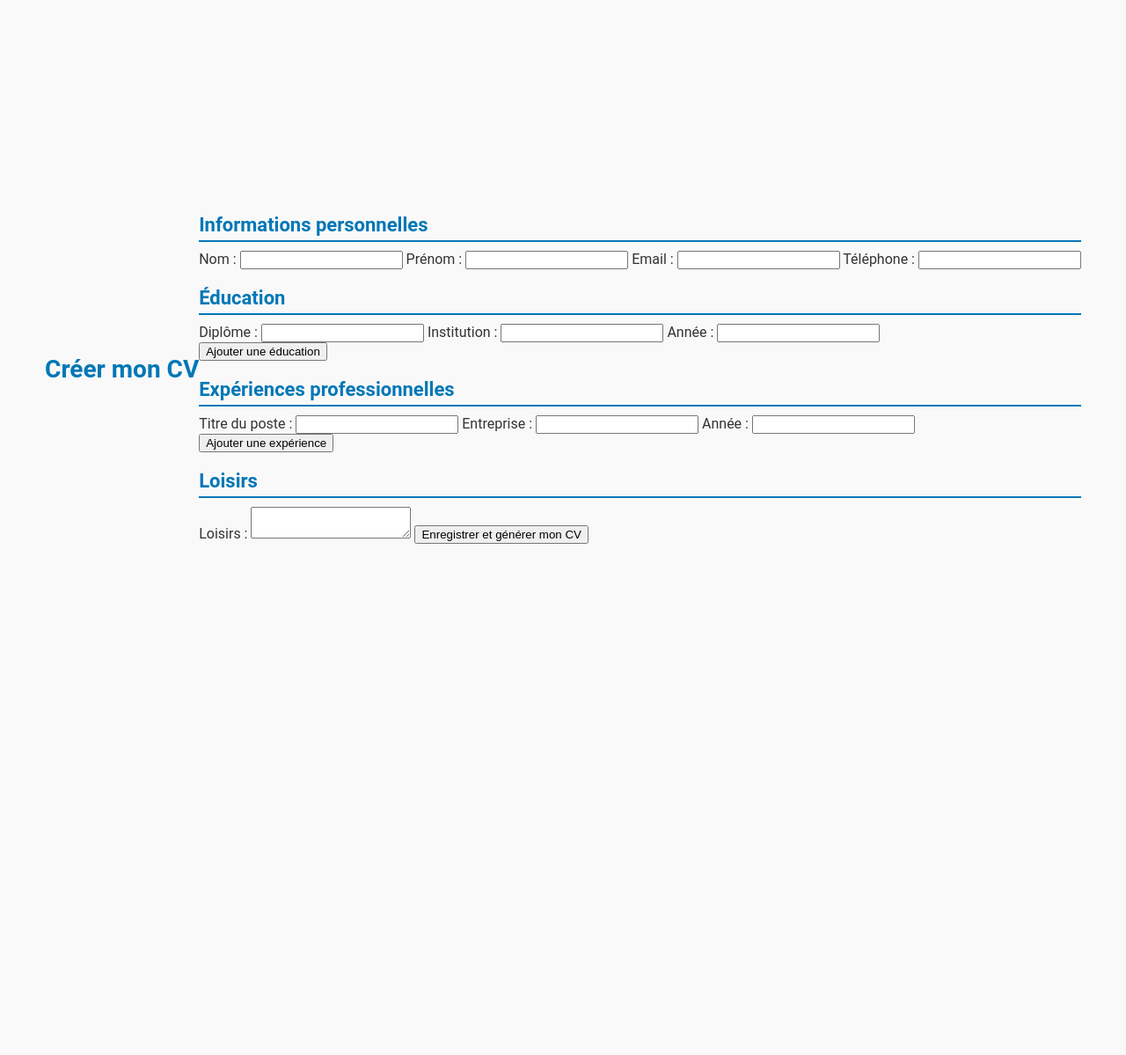
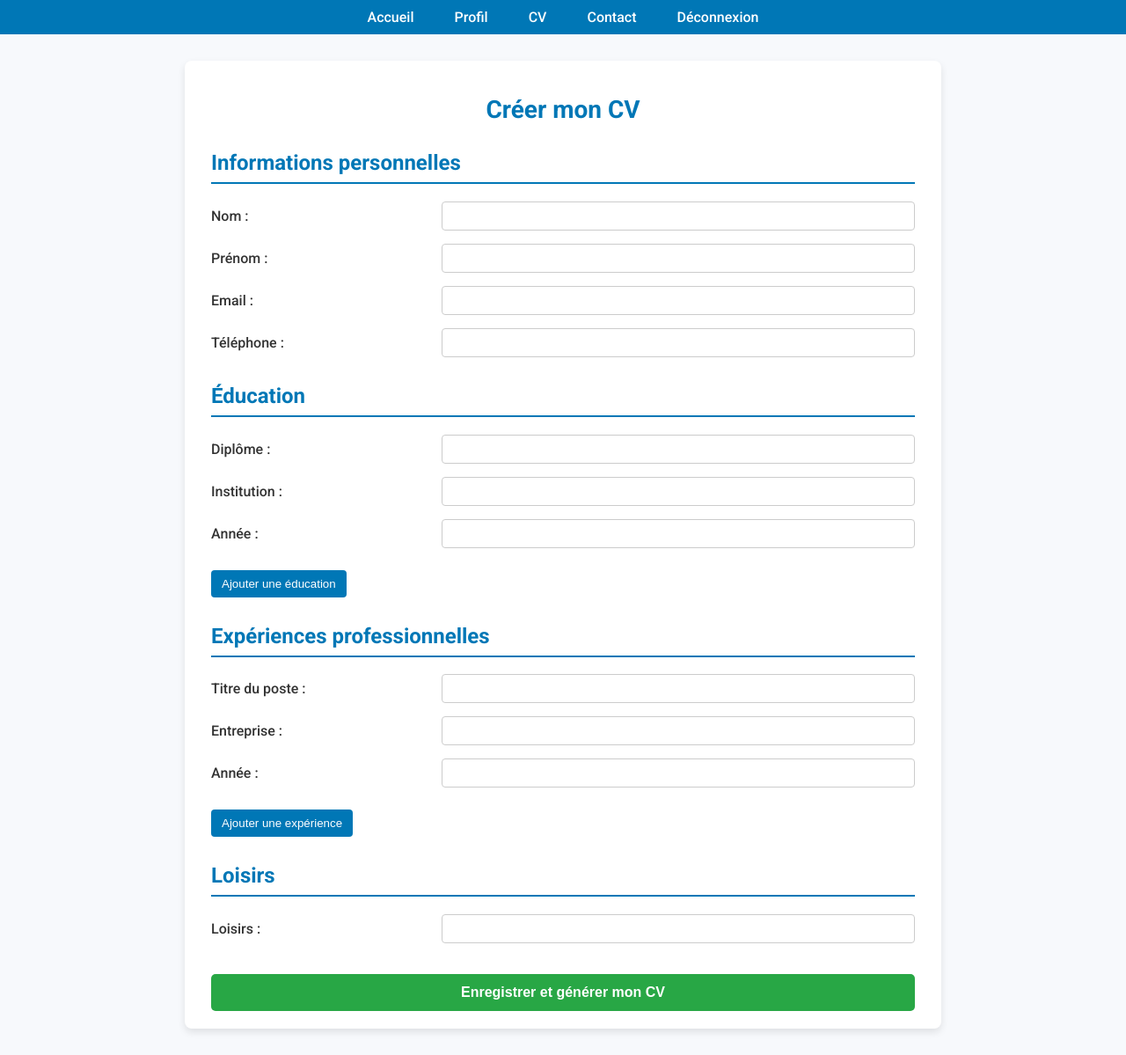
Before and after one commit to Ksperizer/CVth-que, a PHP site: page /app/Views/cvForm.html in a window 1280 px wide. Shown: the whole page at 88% size. Before the commit the page ends 618 px from the top, so only its background shows below. Run offline with PHP 8.4, Linux system fonts and the light colour scheme.

Commit message:
Whore wip cvForm

```diff
--- a/Docker/app/Controllers/CvController.php
+++ b/Docker/app/Controllers/CvController.php
@@ -20,7 +20,7 @@ class CvController {
             // Save personal information in `coordonnees`
             $this->cvModel->savePersonalInfo($userId, $address, $city, $postalCode, $phone);
 
-            // Sauvegarde des informations d'éducation dans `educations`
+            // Save education information in `formations`
             foreach ($_POST['degree'] as $index => $degree) {
                 $institution = $_POST['institution'][$index];
                 $fieldOfStudy = $_POST['fieldOfStudy'][$index];
@@ -44,7 +44,7 @@ class CvController {
             }
 
             // redirect to the profile page
-            header("Location: /profile");
+            header("Location: /cv");
             exit();
         }
     }
@@ -87,6 +87,6 @@ class CvController {
 
     public function showUserCV($userId) {
         $cv = $this->cvModel->getCVByUserId($userId);
-        require __DIR__ . '/../Views/cv.php';
+        require __DIR__ . '/../Views/cv.html';
     }
 }
--- a/Docker/app/Views/cv.html
+++ b/Docker/app/Views/cv.html
@@ -11,7 +11,7 @@
 
     <!-- Boutons d'action -->
     <div class="action-buttons">
-        <button onclick="window.location.href='/add-info-form'">Ajouter des Informations</button>
+        <button onclick="window.location.href='/cvForm'">Ajouter des Informations</button>
         <button onclick="window.location.href='/download-cv-pdf'">Télécharger le CV en PDF</button>
     </div>
 
--- a/Docker/app/Views/cvForm.html
+++ b/Docker/app/Views/cvForm.html
@@ -4,96 +4,98 @@
     <meta charset="UTF-8">
     <meta name="viewport" content="width=device-width, initial-scale=1.0">
     <title>Créer mon CV</title>
-    <link rel="stylesheet" href="assets/cv.css">
+    <link href="https://fonts.googleapis.com/css2?family=Roboto:wght@400;500;700&display=swap" rel="stylesheet">
+    <link rel="stylesheet" href="assets/cvForm.css">
+    <script src="js/cvForm.js" defer></script>
 </head>
 <body>
+    <!-- Barre de navigation -->
+    <nav>
+        <ul>
+            <li><a href="/home">Accueil</a></li>
+            <li><a href="/profile">Profil</a></li>
+            <li><a href="/cv">CV</a></li>
+            <li><a href="/contact">Contact</a></li>
+            <li><a href="/logout">Déconnexion</a></li>
+        </ul>
+    </nav>
+
+    <!-- Formulaire de création de CV -->
+    <div class="container">
         <h1>Créer mon CV</h1>
 
-    <form method="POST" action="/save-cv">
+        <form method="POST" action="/saveCV">
+            <section class="personal-info">
                 <h2>Informations personnelles</h2>
-        <label for="name">Nom :</label>
-        <input type="text" id="name" name="name" required>
+                <div class="form-group">
+                    <label>Nom :</label>
+                    <input type="text" name="name">
+                </div>
+                <div class="form-group">
+                    <label>Prénom :</label>
+                    <input type="text" name="firstName">
+                </div>
+                <div class="form-group">
+                    <label>Email :</label>
+                    <input type="email" name="email">
+                </div>
+                <div class="form-group">
+                    <label>Téléphone :</label>
+                    <input type="text" name="phone">
+                </div>
+            </section>
 
-        <label for="firstName">Prénom :</label>
-        <input type="text" id="firstName" name="firstName" required>
-
-        <label for="email">Email :</label>
-        <input type="email" id="email" name="email" required>
-
-        <label for="phone">Téléphone :</label>
-        <input type="text" id="phone" name="phone" required>
-
+            <section class="education">
+                <div id="educationSection">
                     <h2>Éducation</h2>
-        <div id="educationSection">
-            <div class="education-entry">
-                <label for="degree">Diplôme :</label>
-                <input type="text" name="degree[]" required>
-
-                <label for="institution">Institution :</label>
-                <input type="text" name="institution[]" required>
-
-                <label for="year">Année :</label>
-                <input type="text" name="year[]" required>
+                    <div class="form-group">
+                        <label>Diplôme :</label>
+                        <input type="text" name="degree[]">
                     </div>
+                    <div class="form-group">
+                        <label>Institution :</label>
+                        <input type="text" name="institution[]">
+                    </div>
+                    <div class="form-group">
+                        <label>Année :</label>
+                        <input type="text" name="year[]">
                     </div>
                 <button type="button" onclick="addEducation()">Ajouter une éducation</button>
+            </section>
 
+            <section class="experience">
+                <div id="experienceSection">
                     <h2>Expériences professionnelles</h2>
-        <div id="experienceSection">
-            <div class="experience-entry">
-                <label for="jobTitle">Titre du poste :</label>
-                <input type="text" name="jobTitle[]" required>
-
-                <label for="company">Entreprise :</label>
-                <input type="text" name="company[]" required>
-
-                <label for="jobYear">Année :</label>
-                <input type="text" name="jobYear[]" required>
+                    <div class="form-group">
+                        <label>Titre du poste :</label>
+                        <input type="text" name="jobTitle[]">
+                    </div>
+                    <div class="form-group">
+                        <label>Entreprise :</label>
+                        <input type="text" name="company[]">
+                    </div>
+                    <div class="form-group">
+                        <label>Année :</label>
+                        <input type="text" name="jobYear[]">
                     </div>
                 </div>
                 <button type="button" onclick="addExperience()">Ajouter une expérience</button>
+            </section>
 
+            <section class="hobbies">
                 <h2>Loisirs</h2>
-        <label for="hobbies">Loisirs :</label>
-        <textarea id="hobbies" name="hobbies"></textarea>
+                <div class="form-group">
+                    <label>Loisirs :</label>
+                    <input type="text" name="hobbies">
+                </div>
+            </section>
 
+            <div class="form-submit">
                 <input type="submit" value="Enregistrer et générer mon CV">
+            </div>
         </form>
+    </div>
 
-    <script>
-        function addEducation() {
-            const educationSection = document.getElementById('educationSection');
-            const entry = document.createElement('div');
-            entry.classList.add('education-entry');
-            entry.innerHTML = `
-                <label for="degree">Diplôme :</label>
-                <input type="text" name="degree[]" required>
 
-                <label for="institution">Institution :</label>
-                <input type="text" name="institution[]" required>
-
-                <label for="year">Année :</label>
-                <input type="text" name="year[]" required>
-            `;
-            educationSection.appendChild(entry);
-        }
-
-        function addExperience() {
-            const experienceSection = document.getElementById('experienceSection');
-            const entry = document.createElement('div');
-            entry.classList.add('experience-entry');
-            entry.innerHTML = `
-                <label for="jobTitle">Titre du poste :</label>
-                <input type="text" name="jobTitle[]" required>
-
-                <label for="company">Entreprise :</label>
-                <input type="text" name="company[]" required>
-
-                <label for="jobYear">Année :</label>
-                <input type="text" name="jobYear[]" required>
-            `;
-            experienceSection.appendChild(entry);
-        }
-    </script>
 </body>
 </html>
--- a/docker-compose.yaml
+++ b/docker-compose.yaml
@@ -9,6 +9,7 @@ services:
     volumes:
       - ./services/nginx/nginx.conf:/etc/nginx/conf.d/default.conf
       - ./Docker/public:/var/www/html/public
+      - ./Views:/var/www/html/Views
     depends_on:
       - php
       - db
```
Also changed, not shown: Docker/app/router.php (+7 -0 lines), Docker/public/js/cvForm.js (added, +35 -0 lines), Docker/public/assets/cvForm.css (added). Lines whose indentation alone changed are shown as unchanged.
